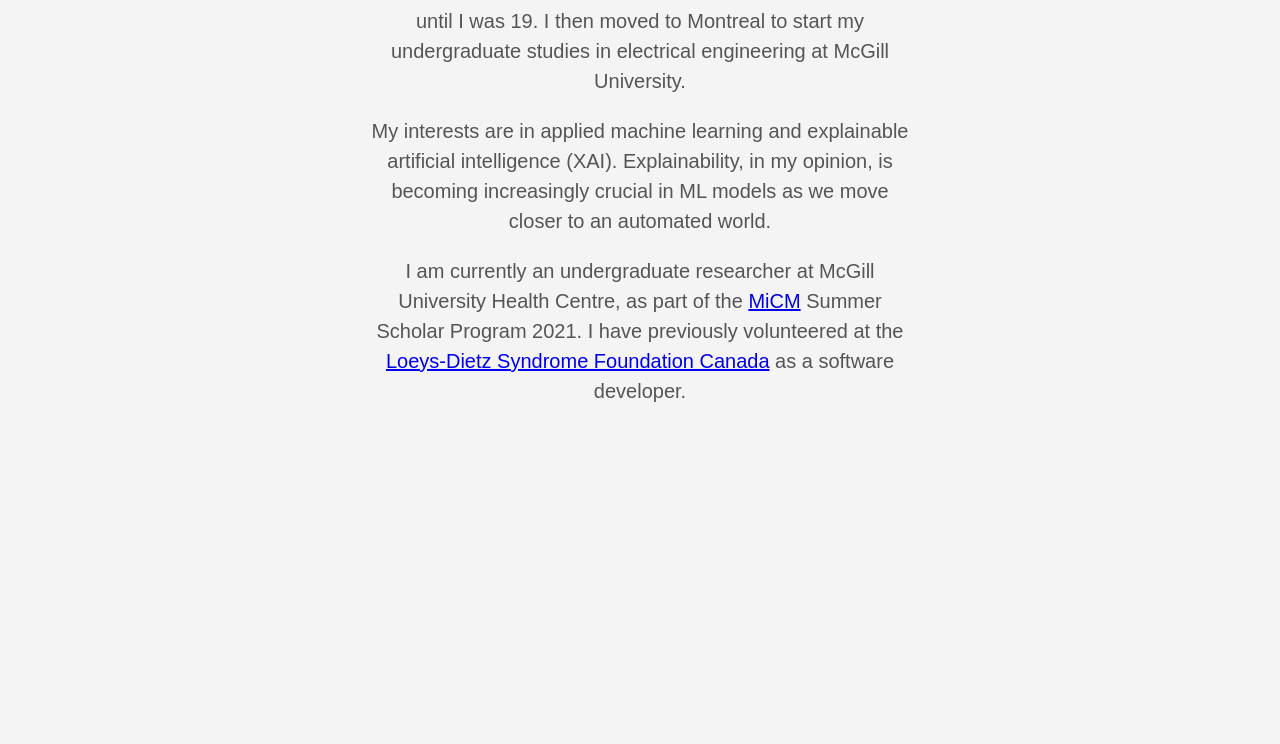
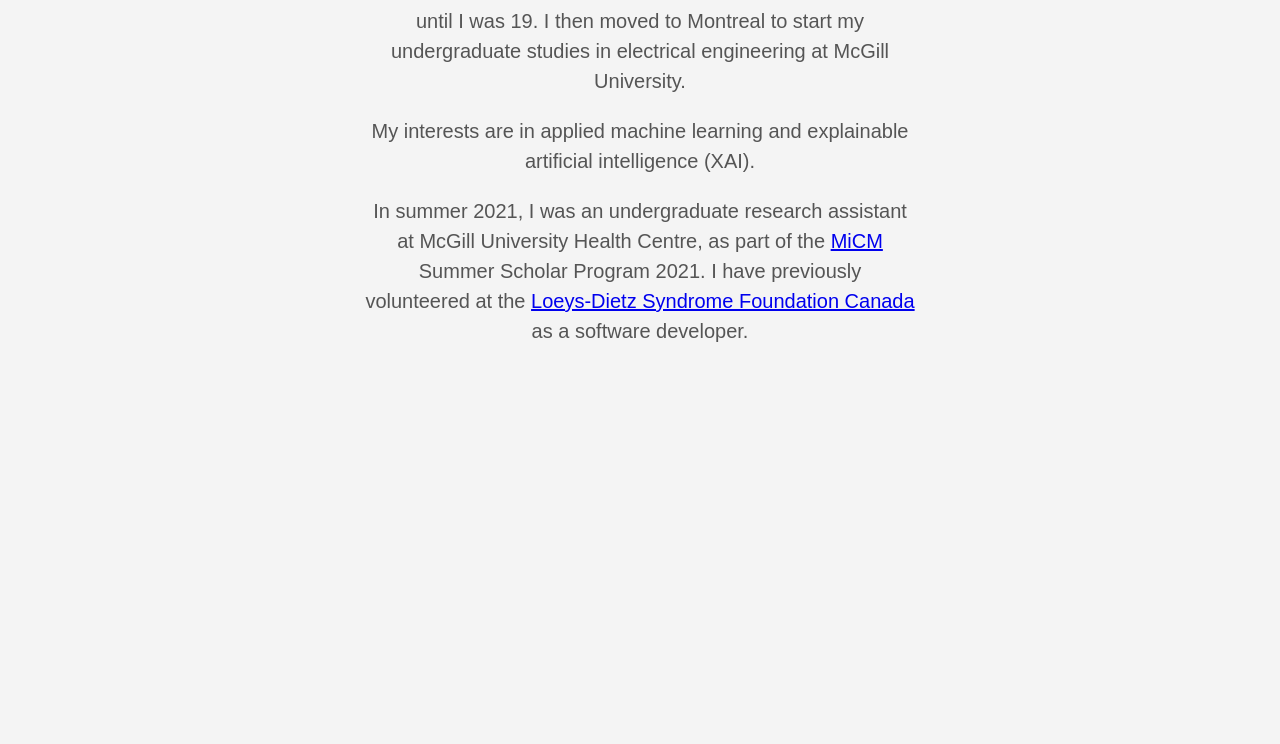
Before and after one commit to amalkoodoruth/old_amalkoodoruth.github.io, a plain HTML site: page about/index.html in a window 1280 px wide. Shown: the part 1329-2073 px from the top of the page. Drawn offline with Linux system fonts and the light colour scheme.

Commit message:
update current job

```diff
--- a/about/index.html
+++ b/about/index.html
@@ -170,8 +170,8 @@
 </figure>
 
 <p>I was born in the beautiful island of Mauritius and lived there until I was 19. I then moved to Montreal to start my undergraduate studies in electrical engineering at McGill University.</p>
-<p>My interests are in applied machine learning and explainable artificial intelligence (XAI). Explainability, in my opinion, is becoming increasingly crucial in ML models as we move closer to an automated world.</p>
-<p>I am currently an undergraduate researcher at McGill University Health Centre, as part of the <a href="https://www.mcgill.ca/micm/">MiCM</a> Summer Scholar Program 2021. I have previously volunteered at the <a href="http://loeysdietzcanada.org/">Loeys-Dietz Syndrome Foundation Canada</a> as a software developer.</p>
+<p>My interests are in applied machine learning and explainable artificial intelligence (XAI).
+<p>In summer 2021, I was an undergraduate research assistant at McGill University Health Centre, as part of the <a href="https://www.mcgill.ca/micm/">MiCM</a> Summer Scholar Program 2021. I have previously volunteered at the <a href="http://loeysdietzcanada.org/">Loeys-Dietz Syndrome Foundation Canada</a> as a software developer.</p>
 </section>
     <section class="flex-ns flex-wrap justify-around mt5">
 
```
